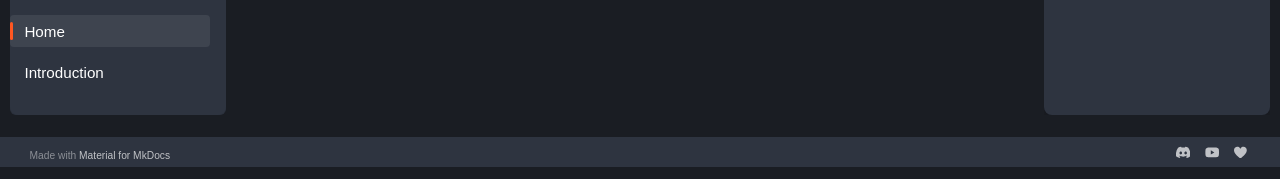
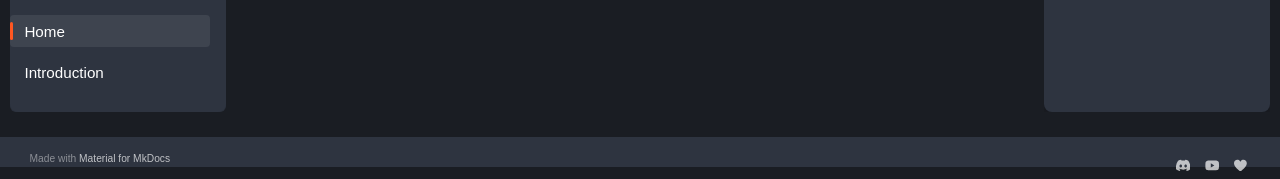
Before and after one commit to Lilevitchi/test-site, an MkDocs documentation site: the page built from docs/cyberpunk/index.md, in a window 1280 px wide. Shown: the part 733-912 px from the top of the page. Built offline with MkDocs 1.6.1 and Material for MkDocs 9.7.7, drawn with Linux system fonts in a browser that asks for light colours.

Commit message:
Update extra.css

```diff
--- a/docs/stylesheets/extra.css
+++ b/docs/stylesheets/extra.css
@@ -638,11 +638,12 @@
 
   .md-footer-meta {
     background-color: transparent;
-    margin-top: -3px;
+    margin: 0 !important;
   }
 
   .md-footer-meta__inner {
-    height: calc(var(--footer-height) + 3px);
+    height: var(--footer-height) !important;
+    line-height: var(--footer-height) !important;
     display: flex;
     align-items: center;
     padding: 0 20px;
```
